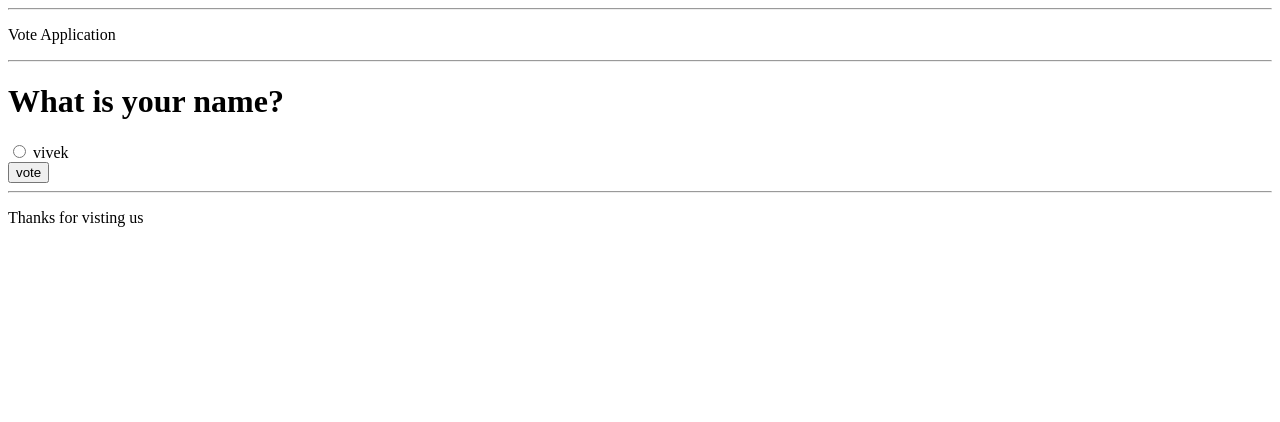
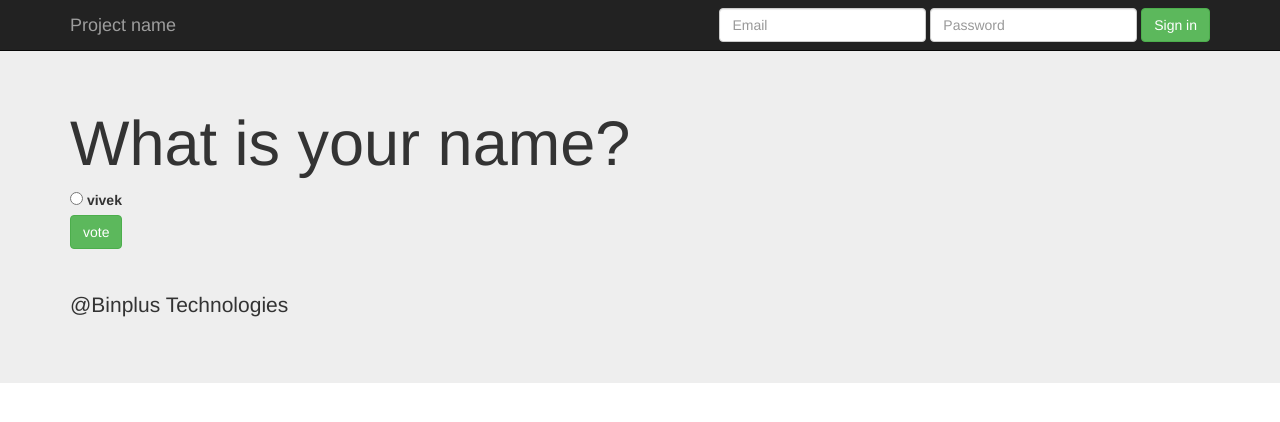
Before and after one commit to imvivek71/go, a Django app: page /polls/1/ in a window 1280 px wide. Shown: the top 422 px of the page. Run offline with Django 3.2, Linux system fonts and the light colour scheme; data comes from the database, SQL or seed files in the repository; both versions use the stored data as it was after the commit; some libraries are stand-ins or nearby versions.

Commit message:
Header Improved

```diff
--- a/mysite/polls/templates/polls/base.html
+++ b/mysite/polls/templates/polls/base.html
@@ -1,19 +1,35 @@
+{% load staticfiles %}
+
+
+
+
 <!DOCTYPE html>
 <html lang="en">
 <head>
-    <meta charset="UTF-8">
-    <title>Title</title>
+    <meta charset="utf-8">
+    <meta http-equiv="X-UA-Compatible" content="IE=edge">
+    <meta name="viewport" content="width=device-width, initial-scale=1">    <title>Title</title>
+    <link rel="stylesheet" type="text/css" href="{% static 'polls/bootstrap-3.3.7-dist/css/bootstrap.min.css' %}"/>
+    <link rel="stylesheet" type="text/css" href="{% static 'polls/style.css' %}"/>
+
 </head>
 
 <body>
 
-<hr><p>Vote Application</p><hr>
+<hr>
+          {% include  "polls/header.html"  %}
 
-{% block  main_content %}
+<div class="jumbotron">
+      <div class="container">
 
-{% endblock  %}
+          {% block  main_content %}
 
-{% include  "polls/footer.html"  %}
+          {% endblock  %}
+
+          {% include  "polls/footer.html"  %}
+
+      </div>
+</div>
 
 </body>
 </html>
--- a/mysite/polls/templates/polls/detail.html
+++ b/mysite/polls/templates/polls/detail.html
@@ -12,7 +12,7 @@
                      <input type ="radio" name = "choice"  id = "choice{{forloop.counter}}"  value="{{choice.id }}"/>
                       <label for ="choice{{forloop.counter}}">{{choice.choice_text}}</label><br/>
            {% endfor %}
-            <input type = "submit" value="vote"/>
+            <input type = "submit"  class  = "btn btn-success"value="vote"/>
     </form>
 
 {% endblock %}
--- a/mysite/polls/templates/polls/footer.html
+++ b/mysite/polls/templates/polls/footer.html
@@ -1,3 +1,3 @@
 <hr>
-<p>Thanks for visting us</p>
+<p>@Binplus Technologies </p>
 </hr>
--- /dev/null
+++ b/mysite/polls/templates/polls/header.html
@@ -0,0 +1,24 @@
+<nav class="navbar navbar-inverse navbar-fixed-top">
+      <div class="container">
+        <div class="navbar-header">
+          <button type="button" class="navbar-toggle collapsed" data-toggle="collapse" data-target="#navbar" aria-expanded="false" aria-controls="navbar">
+            <span class="sr-only">Toggle navigation</span>
+            <span class="icon-bar"></span>
+            <span class="icon-bar"></span>
+            <span class="icon-bar"></span>
+          </button>
+          <a class="navbar-brand" href="#">Project name</a>
+        </div>
+        <div id="navbar" class="navbar-collapse collapse">
+          <form class="navbar-form navbar-right">
+            <div class="form-group">
+              <input type="text" placeholder="Email" class="form-control">
+            </div>
+            <div class="form-group">
+              <input type="password" placeholder="Password" class="form-control">
+            </div>
+            <button type="submit" class="btn btn-success">Sign in</button>
+          </form>
+        </div><!--/.navbar-collapse -->
+      </div>
+    </nav>
--- a/mysite/polls/templates/polls/index.html
+++ b/mysite/polls/templates/polls/index.html
@@ -1,7 +1,7 @@
 {% extends 'polls/base.html' %}
 
 {%  block main_content  %}
-
+<h1>Choose a question</h1>
 
 {% if  latest_questions %}
      <ul>
```
Also changed, not shown: mysite/db.sqlite3, mysite/polls/static/polls/style.css (added).
